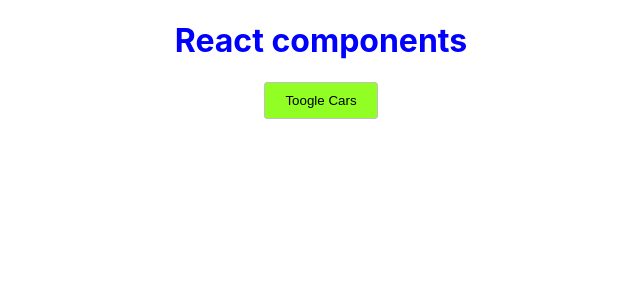
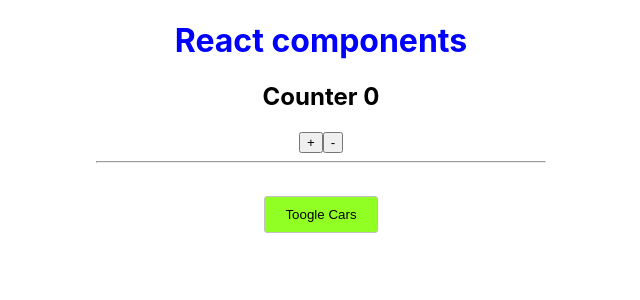
Before and after one commit to svdfsdev/react-udemy-course, a React (Create React App) app in the folder react-theory/: page / in a window 1280 px wide. Shown: the top 300 px of the page, without its empty margins (319-959 px from the left). Built offline with nearby package versions, Linux system fonts and the light colour scheme.

Commit message:
feat: add counter with true way changing state

```diff
--- a/react-theory/src/App.js
+++ b/react-theory/src/App.js
@@ -1,6 +1,8 @@
 import React, { Component } from 'react';
 import Car from './Car/Car';
 import './App.scss';
+import ErrorBoundary from './ErrorBoundary/ErrorBoundary';
+import Counter from './Counter/Counter';
 
 class App extends Component {
   constructor(props) {
@@ -58,7 +60,10 @@ class App extends Component {
     return (
       <div className="container">
         <h1>{this.state.pageTitle}</h1>
-        {/* <h1>{this.props.title}</h1> */}
+
+        <Counter />
+        <hr />
+
         <button
           className="toogle-btn"
           onClick={this.toogleCarsHandle}
@@ -69,8 +74,8 @@ class App extends Component {
         <div className="cars">
           {this.state.showCars &&
             this.state.cars.map((car, index) => (
+              <ErrorBoundary key={index}>
                 <Car
-                key={index}
                   name={car.name}
                   year={car.year}
                   onChangeName={(event) =>
@@ -78,6 +83,7 @@ class App extends Component {
                   }
                   removeCar={this.handleRemoveCar.bind(this, index)}
                 />
+              </ErrorBoundary>
             ))}
         </div>
       </div>
--- a/react-theory/src/App.scss
+++ b/react-theory/src/App.scss
@@ -20,6 +20,7 @@
     outline: none;
     transition: 0.5s;
     padding: 10px 20px;
+    margin-top: 25px;
 
     &:hover {
       background: rgba(255, 255, 0, 0.534);
--- a/react-theory/src/Car/Car.jsx
+++ b/react-theory/src/Car/Car.jsx
@@ -1,27 +1,7 @@
 import React from 'react';
-// import Radium from 'radium';
 import './Car.scss';
 
 class Car extends React.Component {
-  componentWillReceiveProps(nextProps) {
-    console.log('Car componentWillReceiveProps', nextProps);
-  }
-
-  shouldComponentUpdate(nextProps, nextState) {
-    console.log('Car shouldComponentUpdate', nextProps, nextState);
-
-    return nextProps.name.trim() !== this.props.name.trim();
-    return true;
-  }
-
-  componentWillUpdate(nextProps, nextState) {
-    // console.log('Car componentWillUpdate', nextProps, nextState);
-  }
-
-  componentDidUpdate(prevProps, prevState) {
-    console.log('Car componentDidUpdate');
-  }
-
   render() {
     console.log('Car render');
 
--- /dev/null
+++ b/react-theory/src/Counter/Counter.jsx
@@ -0,0 +1,51 @@
+import React from 'react';
+import Auxiliary from '../hoc/Auxiliary';
+
+class Counter extends React.Component {
+  state = {
+    counter: 0,
+  };
+
+  addCounter = () => {
+    this.setState((prevState) => {
+      return {
+        counter: prevState.counter + 1,
+      };
+    });
+  };
+
+  render() {
+    return (
+      <Auxiliary>
+        <h2 key="1"> Counter {this.state.counter}</h2>
+        <button key="2" onClick={this.addCounter}>
+          +
+        </button>
+        <button
+          key="3"
+          onClick={() =>
+            this.setState({ counter: this.state.counter - 1 })
+          }
+        >
+          -
+        </button>
+      </Auxiliary>
+    );
+  }
+}
+
+export default Counter;
+
+// return (
+//   <div>
+//     <h2> Counter {this.state.counter}</h2>
+//     <button onClick={this.addCounter}>+</button>
+//     <button
+//       onClick={() =>
+//         this.setState({ counter: this.state.counter - 1 })
+//       }
+//     >
+//       -
+//     </button>
+//   </div>
+// );
--- /dev/null
+++ b/react-theory/src/ErrorBoundary/ErrorBoundary.jsx
@@ -0,0 +1,21 @@
+import React from 'react';
+
+class ErrorBoundary extends React.Component {
+  state = {
+    hasError: false,
+  };
+
+  componentDidCatch(error, errorInfo) {
+    this.setState({ hasError: true });
+  }
+
+  render() {
+    if (this.state.hasError) {
+      return <h1 style={{ color: 'red' }}>Somethingwent wrong</h1>;
+    }
+
+    return this.props.children;
+  }
+}
+
+export default ErrorBoundary;
--- /dev/null
+++ b/react-theory/src/hoc/Auxiliary.js
@@ -0,0 +1,7 @@
+import React from 'react';
+
+const Auxiliary = (props) => {
+  return props.children;
+};
+
+export default Auxiliary;
```
Lines whose indentation alone changed are shown as unchanged.
